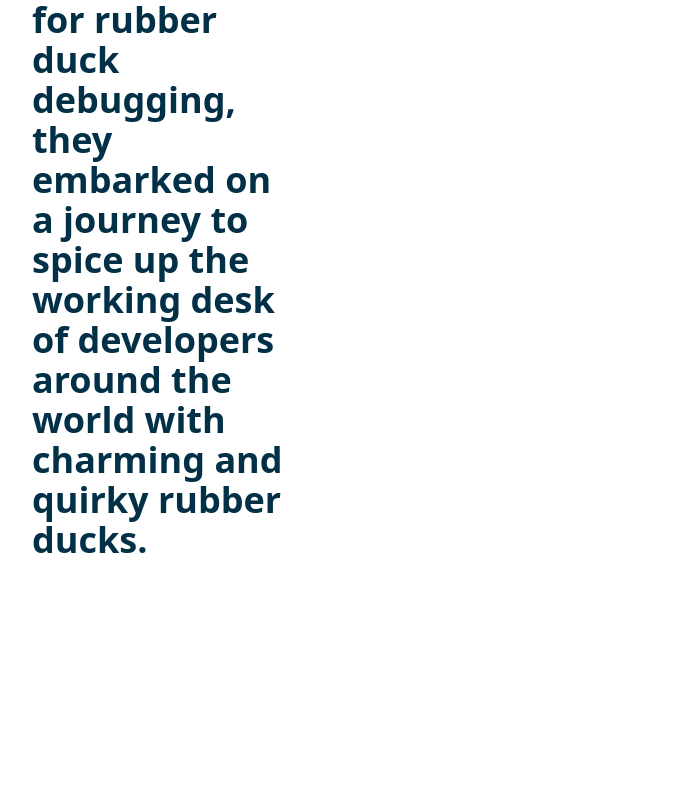
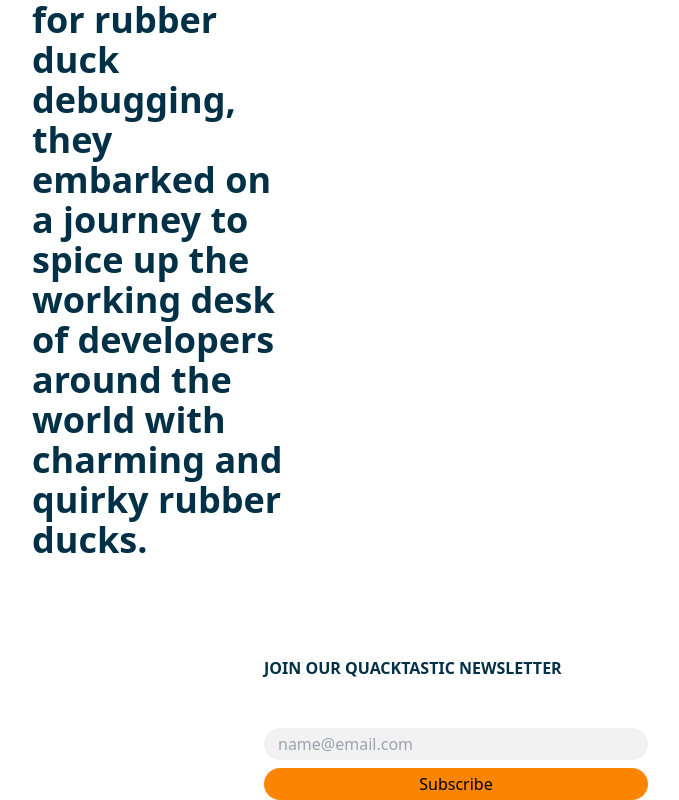
Before and after one commit to Cloudy-96/QuackyCoders, a React (Create React App) app: page / in a window 1280 px wide. Shown: the part 4292-5092 px from the top of the page, without its empty margins (208-887 px from the left). Before the commit the page ends 4948 px from the top, so only its background shows below. Built offline with nearby package versions, Linux system fonts and the light colour scheme.

Commit message:
Newsletter added

```diff
--- a/src/App.tsx
+++ b/src/App.tsx
@@ -6,6 +6,7 @@ import Subcription from "./components/Subscription";
 import DuckBenefits from "./components/DuckBenefits";
 import FAQs from "./components/FAQs";
 import Story from "./components/Story";
+import Newsletter from "./components/Subscribe";
 
 function App() {
   return (
@@ -34,6 +35,7 @@ function App() {
       <DuckBenefits />
       <FAQs />
       <Story />
+      <Newsletter />
     </div>
   );
 }
--- /dev/null
+++ b/src/components/Subscribe.tsx
@@ -0,0 +1,18 @@
+export default function Newsletter() {
+  return (
+    <section className="grid justify-center gap-12">
+      <h1 className="uppercase">Join our Quacktastic Newsletter</h1>
+
+      <form className="grid gap-2">
+        <input
+          className="w-96 h-12 rounded-3xl h-8 bg-grey p-3.5"
+          type="email"
+          placeholder="name@email.com"
+        ></input>
+        <button className="w-96 h-12  rounded-3xl h-8 bg-orange" type="submit">
+          Subscribe
+        </button>
+      </form>
+    </section>
+  );
+}
```
